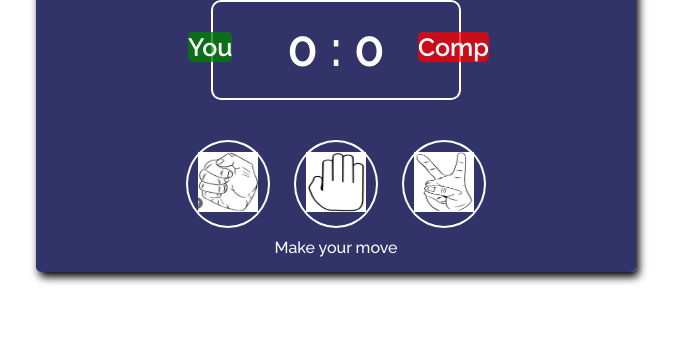
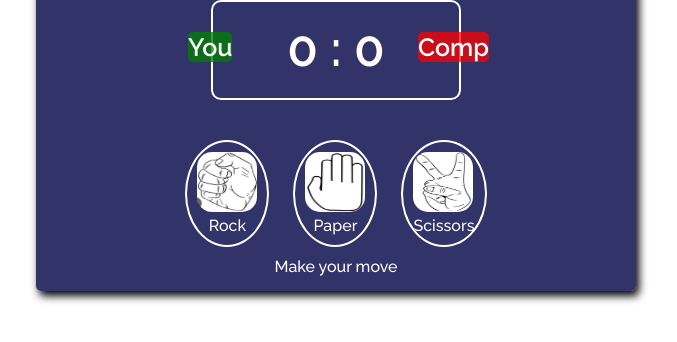
Before and after one commit to GaelTikeng/Rock-Paper-Scissors-game, a plain HTML site: page index.html in a window 1280 px wide. Shown: the part 94-436 px from the top of the page, without its empty margins (304-981 px from the left). Drawn offline with Linux system fonts and the light colour scheme.

Commit message:
adding a name to the images

```diff
--- a/assets/styles/style.css
+++ b/assets/styles/style.css
@@ -82,6 +82,7 @@ hr {
 img {
   width: 60px;
   height: 60px;
+  border-radius: 15px;
 }
 
 .choises:hover {
--- a/index.html
+++ b/index.html
@@ -23,12 +23,15 @@
     <div class="images">
       <div id="r" class="choises">
         <img src="./assets/images/rr.PNG" alt="rock" class="rock">
+        <p>Rock</p>
       </div>
       <div id="p" class="choises">
         <img src="./assets/images/p.PNG" alt="paper" class="papaer">
+        <p>Paper</p>
       </div>
       <div id="s" class="choises">
         <img src="./assets/images/pp.PNG" alt="scissors" class="scissors">
+        <p>Scissors</p>
       </div>
     </div>
     <p class="turn">Make your move</p>
```
